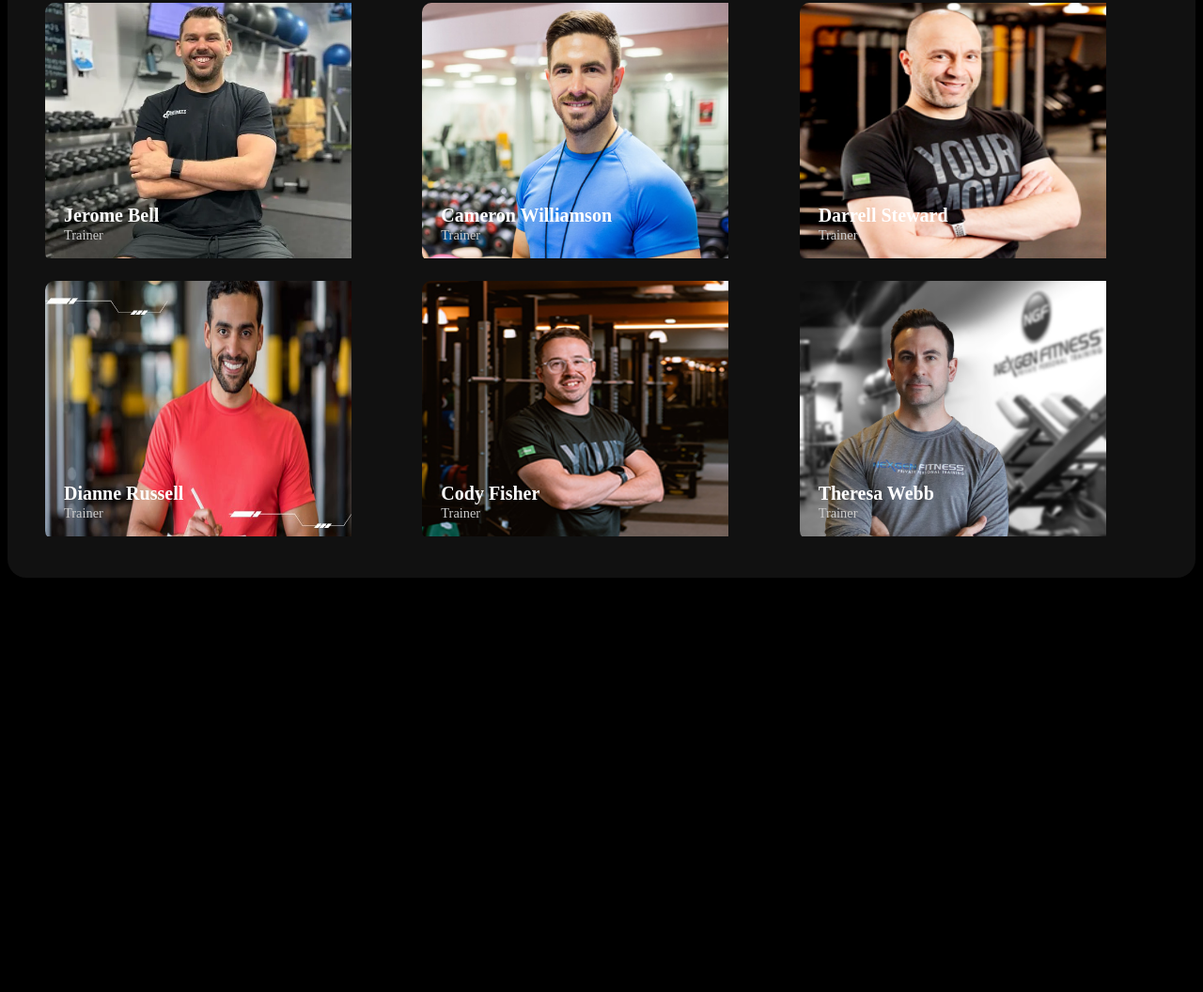
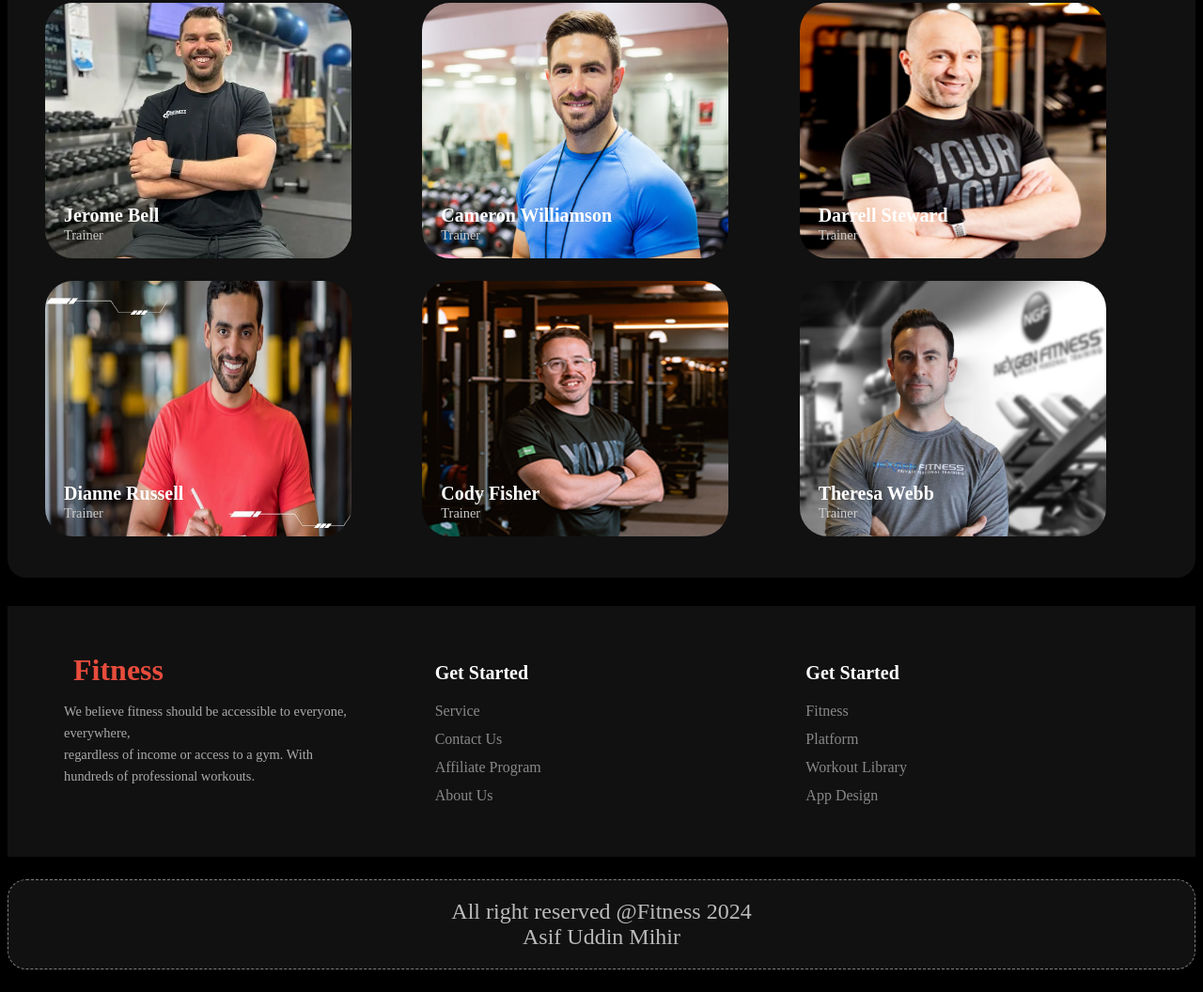
Before and after one commit to mellowmistmihir/versatile-ui, a plain HTML site: page index.html in a window 1280 px wide. Shown: the part 2921-3977 px from the top of the page at 94% size. Before the commit the page ends 3544 px from the top, so only its background shows below. Drawn offline with Linux system fonts and the light colour scheme.

Commit message:
finish desktop website

```diff
--- a/index.html
+++ b/index.html
@@ -204,8 +204,37 @@
 
             </section>
     </main>
-    <footer>
 
-    </footer>
+          <footer class="footer display-flex">
+  <div class="footer-column">
+    <h2 class="logo brand">Fitness</h2>
+    <p class="text-gray">We believe fitness should be accessible to everyone, everywhere, <br> regardless of income or access to a gym. With <br> hundreds of professional workouts.</p>
+  </div>
+
+  <div class="footer-column">
+    <h3>Get Started</h3>
+    <ul class="list-item">
+      <li>Service</li>
+      <li>Contact Us</li>
+      <li>Affiliate Program</li>
+      <li>About Us</li>
+    </ul>
+  </div>
+
+  <div class="footer-column">
+    <h3>Get Started</h3>
+    <ul>
+      <li>Fitness</li>
+      <li>Platform</li>
+      <li>Workout Library</li>
+      <li>App Design</li>
+    </ul>
+
+  </div>
+
+</footer>
+<p class="bg-first finish">All right reserved @Fitness 2024 <br>Asif Uddin Mihir</p>
+
+
 </body>
 </html>
--- a/styles/style.css
+++ b/styles/style.css
@@ -307,4 +307,56 @@ p {
 .treiner{
     width: 326px;
     height: 272px;
+    border-radius: 30px;
 }
+
+/* footer styles */
+.footer {
+  display: flex;
+  justify-content: space-between;
+  background-color: #111;
+  color: #fff;
+  padding: 40px;
+  margin-top: 30px;
+}
+
+.footer-column {
+  flex: 1;
+  margin: 0 20px;
+}
+
+.footer-column h2 {
+  color: #e74c3c;
+  font-size: 32px;
+}
+
+.footer-column h3 {
+  font-size: 20px;
+  margin-bottom: 20px;
+}
+
+.footer-column p {
+  color: #aaa;
+  line-height: 1.6;
+}
+
+.footer-column ul {
+  list-style: none;
+  padding: 0;
+}
+
+.footer-column li {
+  color: #888;
+  margin-bottom: 12px;
+  cursor: pointer;
+}
+
+.footer-column li:hover {
+  color: #fff; }
+  .finish{
+    text-align: center;
+    font-size: 1.5rem;
+    padding: 20px;
+    border: 1px dashed gray;
+    text-decoration: dashed;
+  }
```
